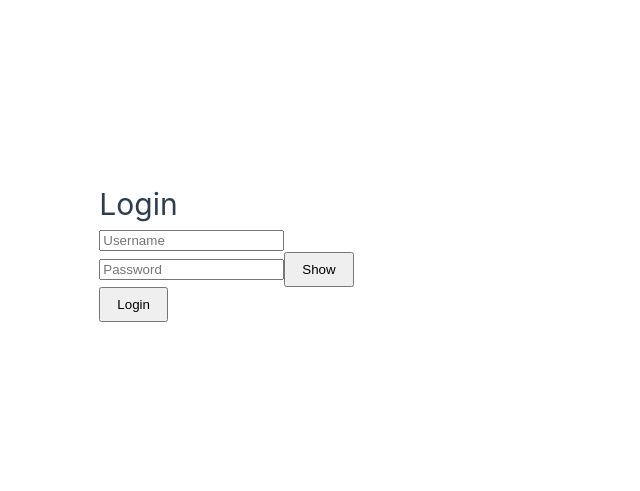
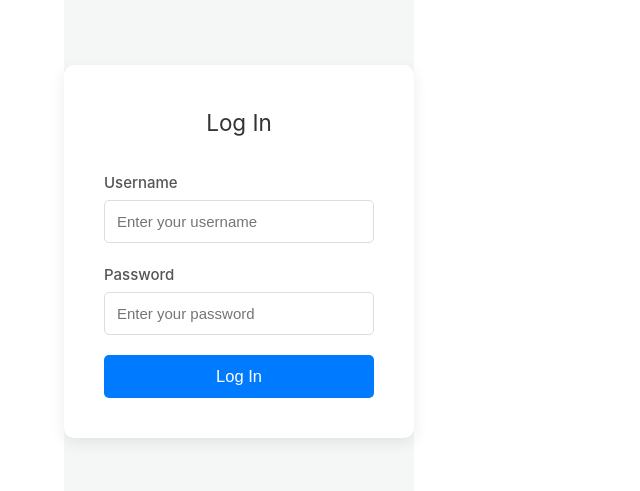
Before and after one commit to Mgtsampayan/Technical_Exam, a Vue app: page /login in a window 1280 px wide. Shown: the part 149-640 px from the top of the page, without its empty margins (0-640 px from the left). Built offline with nearby package versions, Linux system fonts and the light colour scheme.

Commit message:
Improved th UI/UX implementation

```diff
--- a/src/views/Home.vue
+++ b/src/views/Home.vue
@@ -1,7 +1,10 @@
 <!-- eslint-disable vue/multi-word-component-names -->
 <template>
-    <div>
-        <h1>Hello, {{ username }}</h1>
+    <div class="home-container">
+        <div class="welcome-card">
+            <h1>Welcome, <span class="username">{{ username }}</span></h1>
+            <p class="greeting">Ready to start your day?</p>
+        </div>
     </div>
 </template>
 
@@ -17,3 +20,39 @@ export default {
     },
 };
 </script>
+
+<style scoped>
+.home-container {
+    display: flex;
+    justify-content: center;
+    align-items: center;
+    min-height: 100vh;
+    background-color: #f4f7f6;
+    /* Light background */
+}
+
+.welcome-card {
+    background-color: #fff;
+    padding: 30px;
+    border-radius: 10px;
+    box-shadow: 0 5px 15px rgba(0, 0, 0, 0.08);
+    text-align: center;
+}
+
+h1 {
+    font-size: 2.5em;
+    margin-bottom: 10px;
+    color: #333;
+}
+
+.username {
+    font-weight: bold;
+    color: #007bff;
+    /* Primary color */
+}
+
+.greeting {
+    color: #777;
+    font-size: 1.1em;
+}
+</style>
--- a/src/views/Login.vue
+++ b/src/views/Login.vue
@@ -1,16 +1,23 @@
 <!-- eslint-disable vue/multi-word-component-names -->
 <template>
-    <div>
-        <h1>Login</h1>
-        <input v-model="username" placeholder="Username" />
-        <div>
-            <input :type="showPassword ? 'text' : 'password'" v-model="password" placeholder="Password" />
-            <button @click="togglePassword">
-                {{ showPassword ? "Hide" : "Show" }}
-            </button>
+    <div class="login-container">
+        <div class="login-card">
+            <h2>Log In</h2>
+            <div class="input-group">
+                <label for="username">Username</label>
+                <input id="username" v-model="username" placeholder="Enter your username" />
+            </div>
+            <div class="input-group password-group">
+                <label for="password">Password</label>
+                <input id="password" :type="showPassword ? 'text' : 'password'" v-model="password"
+                    placeholder="Enter your password" />
+                <button type="button" @click="togglePassword" class="password-toggle">
+                    <i :class="showPassword ? 'fas fa-eye-slash' : 'fas fa-eye'"></i>
+                </button>
+            </div>
+            <button @click="login" class="primary-button">Log In</button>
+            <p v-if="errorMessage" class="error-message">{{ errorMessage }}</p>
         </div>
-        <button @click="login">Login</button>
-        <p v-if="errorMessage" class="error">{{ errorMessage }}</p>
     </div>
 </template>
 
@@ -31,11 +38,10 @@ export default {
             this.showPassword = !this.showPassword;
         },
         login() {
-            // Fetch stored credentials
+            // ... (same login logic as before)
             const users = JSON.parse(localStorage.getItem("users")) || [];
             const storedHash = localStorage.getItem(this.username);
 
-            // Log the retrieved values for debugging
             console.log('Retrieved Username:', this.username);
             console.log('Retrieved Password Hash:', storedHash);
 
@@ -44,10 +50,8 @@ export default {
                 return;
             }
 
-            // Hash the entered password using SHA-1
             const enteredPasswordHash = CryptoJS.SHA1(this.password).toString();
 
-            // Log the entered password hash for debugging
             console.log('Entered Password Hash:', enteredPasswordHash);
 
             if (enteredPasswordHash !== storedHash) {
@@ -55,7 +59,6 @@ export default {
                 return;
             }
 
-            // Successful login
             alert(`Welcome, ${this.username}!`);
             this.$router.push("/home");
         },
@@ -64,7 +67,90 @@ export default {
 </script>
 
 <style scoped>
-.error {
-    color: red;
+.login-container {
+    display: flex;
+    justify-content: center;
+    align-items: center;
+    min-height: 100vh;
+    background-color: #f4f7f6;
+}
+
+.login-card {
+    background-color: #fff;
+    padding: 40px;
+    border-radius: 10px;
+    box-shadow: 0 5px 15px rgba(0, 0, 0, 0.08);
+    width: 350px;
+}
+
+h2 {
+    text-align: center;
+    margin-bottom: 30px;
+    color: #333;
+}
+
+.input-group {
+    margin-bottom: 20px;
+}
+
+.input-group label {
+    display: block;
+    margin-bottom: 5px;
+    color: #555;
+    font-weight: 500;
+}
+
+input {
+    width: 100%;
+    padding: 12px;
+    border: 1px solid #ddd;
+    border-radius: 5px;
+    font-size: 1em;
+    outline: none;
+    transition: border-color 0.3s ease;
+}
+
+input:focus {
+    border-color: #007bff;
+    box-shadow: 0 0 5px rgba(0, 123, 255, 0.2);
+}
+
+.password-group {
+    position: relative;
+}
+
+.password-toggle {
+    position: absolute;
+    right: 10px;
+    top: 50%;
+    transform: translateY(-50%);
+    background: none;
+    border: none;
+    cursor: pointer;
+    outline: none;
+    color: #777;
+    font-size: 1em;
+}
+
+.primary-button {
+    width: 100%;
+    padding: 12px;
+    background-color: #007bff;
+    color: #fff;
+    border: none;
+    border-radius: 5px;
+    cursor: pointer;
+    font-size: 1.1em;
+    transition: background-color 0.3s ease;
+}
+
+.primary-button:hover {
+    background-color: #0056b3;
+}
+
+.error-message {
+    color: #dc3545;
+    margin-top: 10px;
+    text-align: center;
 }
 </style>
--- a/src/views/Register.vue
+++ b/src/views/Register.vue
@@ -1,11 +1,23 @@
 <!-- eslint-disable vue/multi-word-component-names -->
 <template>
-    <div>
-        <h1>Register</h1>
-        <input v-model="phone" placeholder="Phone Number" />
-        <button :disabled="!isValidPhone" @click="sendOtp">Send OTP</button>
-        <input v-model="otpInput" placeholder="Enter OTP" :disabled="!otpEnabled" />
-        <button :disabled="!otpInput" @click="verifyOtp">Verify OTP</button>
+    <div class="register-container">
+        <div class="register-card">
+            <h2>Register</h2>
+            <div class="input-group">
+                <label for="phone">Phone Number</label>
+                <input id="phone" v-model="phone" placeholder="Enter your phone number" />
+            </div>
+            <button :disabled="!isValidPhone" @click="sendOtp" class="primary-button">
+                Send OTP
+            </button>
+            <div class="input-group" v-if="otpEnabled">
+                <label for="otp">Enter OTP</label>
+                <input id="otp" v-model="otpInput" placeholder="Enter verification code" />
+            </div>
+            <button :disabled="!otpInput || !otpEnabled" @click="verifyOtp" class="secondary-button" v-if="otpEnabled">
+                Verify OTP
+            </button>
+        </div>
     </div>
 </template>
 
@@ -44,3 +56,94 @@ export default {
     },
 };
 </script>
+
+<style scoped>
+.register-container {
+    display: flex;
+    justify-content: center;
+    align-items: center;
+    min-height: 100vh;
+    background-color: #f4f7f6;
+}
+
+.register-card {
+    background-color: #fff;
+    padding: 40px;
+    border-radius: 10px;
+    box-shadow: 0 5px 15px rgba(0, 0, 0, 0.08);
+    width: 350px;
+}
+
+h2 {
+    text-align: center;
+    margin-bottom: 30px;
+    color: #333;
+}
+
+.input-group {
+    margin-bottom: 20px;
+}
+
+.input-group label {
+    display: block;
+    margin-bottom: 5px;
+    color: #555;
+    font-weight: 500;
+}
+
+input {
+    width: 100%;
+    padding: 12px;
+    border: 1px solid #ddd;
+    border-radius: 5px;
+    font-size: 1em;
+    outline: none;
+    transition: border-color 0.3s ease;
+}
+
+input:focus {
+    border-color: #007bff;
+    box-shadow: 0 0 5px rgba(0, 123, 255, 0.2);
+}
+
+.primary-button {
+    width: 100%;
+    padding: 12px;
+    background-color: #007bff;
+    color: #fff;
+    border: none;
+    border-radius: 5px;
+    cursor: pointer;
+    font-size: 1.1em;
+    transition: background-color 0.3s ease;
+}
+
+.primary-button:hover {
+    background-color: #0056b3;
+}
+
+.secondary-button {
+    width: 100%;
+    padding: 12px;
+    background-color: #f8f9fa;
+    /* Light gray */
+    color: #495057;
+    border: 1px solid #ced4da;
+    border-radius: 5px;
+    cursor: pointer;
+    font-size: 1.1em;
+    transition: background-color 0.3s ease, border-color 0.3s ease, color 0.3s ease;
+    margin-top: 10px;
+}
+
+.secondary-button:hover {
+    background-color: #e2e6ea;
+}
+
+.secondary-button:disabled {
+    background-color: #e9ecef;
+    color: #adb5bd;
+    border-color: #ced4da;
+    cursor: not-allowed;
+}
+</style>
--- a/src/views/SetCredential.vue
+++ b/src/views/SetCredential.vue
@@ -1,12 +1,29 @@
 <template>
-    <div>
-        <h1>Set Credentials</h1>
-        <input v-model="username" placeholder="Username" />
-        <button @click="checkUsername">Check Username</button>
-        <input v-model="password" type="password" placeholder="Password" />
-        <input v-model="confirmPassword" type="password" placeholder="Confirm Password" />
-        <button @click="saveCredentials">Save</button>
-        <p v-if="errorMessage" class="error">{{ errorMessage }}</p>
+    <div class="set-credential-container">
+        <div class="set-credential-card">
+            <h2>Set Your Credentials</h2>
+            <div class="input-group">
+                <label for="new-username">Username</label>
+                <input id="new-username" v-model="username" placeholder="Choose a username" />
+            </div>
+            <button @click="checkUsername" class="secondary-button">Check Username</button>
+            <p v-if="errorMessage === 'Username available'" class="success-message">
+                Username available!
+            </p>
+            <div class="input-group">
+                <label for="new-password">Password</label>
+                <input id="new-password" v-model="password" type="password" placeholder="Set your password" />
+            </div>
+            <div class="input-group">
+                <label for="confirm-password">Confirm Password</label>
+                <input id="confirm-password" v-model="confirmPassword" type="password"
+                    placeholder="Confirm your password" />
+            </div>
+            <button @click="saveCredentials" class="primary-button">Save Credentials</button>
+            <p v-if="errorMessage && errorMessage !== 'Username available'" class="error-message">
+                {{ errorMessage }}
+            </p>
+        </div>
     </div>
 </template>
 
@@ -40,22 +57,18 @@ export default {
 
             const passwordHash = CryptoJS.SHA1(this.password).toString();
 
-            // Save the username and password hash to localStorage
             const users = JSON.parse(localStorage.getItem('users')) || [];
             users.push(this.username);
             localStorage.setItem('users', JSON.stringify(users));
             localStorage.setItem(this.username, passwordHash);
 
-            // Log the stored values for debugging
             console.log('Stored Username:', this.username);
             console.log('Stored Password Hash:', passwordHash);
 
-            // Update the auth store (if needed)
             const authStore = useAuthStore();
             authStore.setUsername(this.username);
             authStore.setPasswordHash(passwordHash);
 
-            // Redirect to the login page
             this.$router.push('/login');
         },
     },
@@ -63,7 +76,97 @@ export default {
 </script>
 
 <style scoped>
-.error {
-    color: red;
+.set-credential-container {
+    display: flex;
+    justify-content: center;
+    align-items: center;
+    min-height: 100vh;
+    background-color: #f4f7f6;
+}
+
+.set-credential-card {
+    background-color: #fff;
+    padding: 40px;
+    border-radius: 10px;
+    box-shadow: 0 5px 15px rgba(0, 0, 0, 0.08);
+    width: 350px;
+}
+
+h2 {
+    text-align: center;
+    margin-bottom: 30px;
+    color: #333;
+}
+
+.input-group {
+    margin-bottom: 20px;
+}
+
+.input-group label {
+    display: block;
+    margin-bottom: 5px;
+    color: #555;
+    font-weight: 500;
+}
+
+input {
+    width: 100%;
+    padding: 12px;
+    border: 1px solid #ddd;
+    border-radius: 5px;
+    font-size: 1em;
+    outline: none;
+    transition: border-color 0.3s ease;
+}
+
+input:focus {
+    border-color: #007bff;
+    box-shadow: 0 0 5px rgba(0, 123, 255, 0.2);
+}
+
+.primary-button {
+    width: 100%;
+    padding: 12px;
+    background-color: #007bff;
+    color: #fff;
+    border: none;
+    border-radius: 5px;
+    cursor: pointer;
+    font-size: 1.1em;
+    transition: background-color 0.3s ease;
+    margin-top: 20px;
+}
+
+.primary-button:hover {
+    background-color: #0056b3;
+}
+
+.secondary-button {
+    width: 100%;
+    padding: 12px;
+    background-color: #f8f9fa;
+    color: #495057;
+    border: 1px solid #ced4da;
+    border-radius: 5px;
+    cursor: pointer;
+    font-size: 1.1em;
+    transition: background-color 0.3s ease, border-color 0.3s ease, color 0.3s ease;
+    margin-top: 10px;
+}
+
+.secondary-button:hover {
+    background-color: #e2e6ea;
+}
+
+.error-message {
+    color: #dc3545;
+    margin-top: 10px;
+    text-align: center;
+}
+
+.success-message {
+    color: #28a745;
+    margin-top: 10px;
+    text-align: center;
 }
 </style>
```
